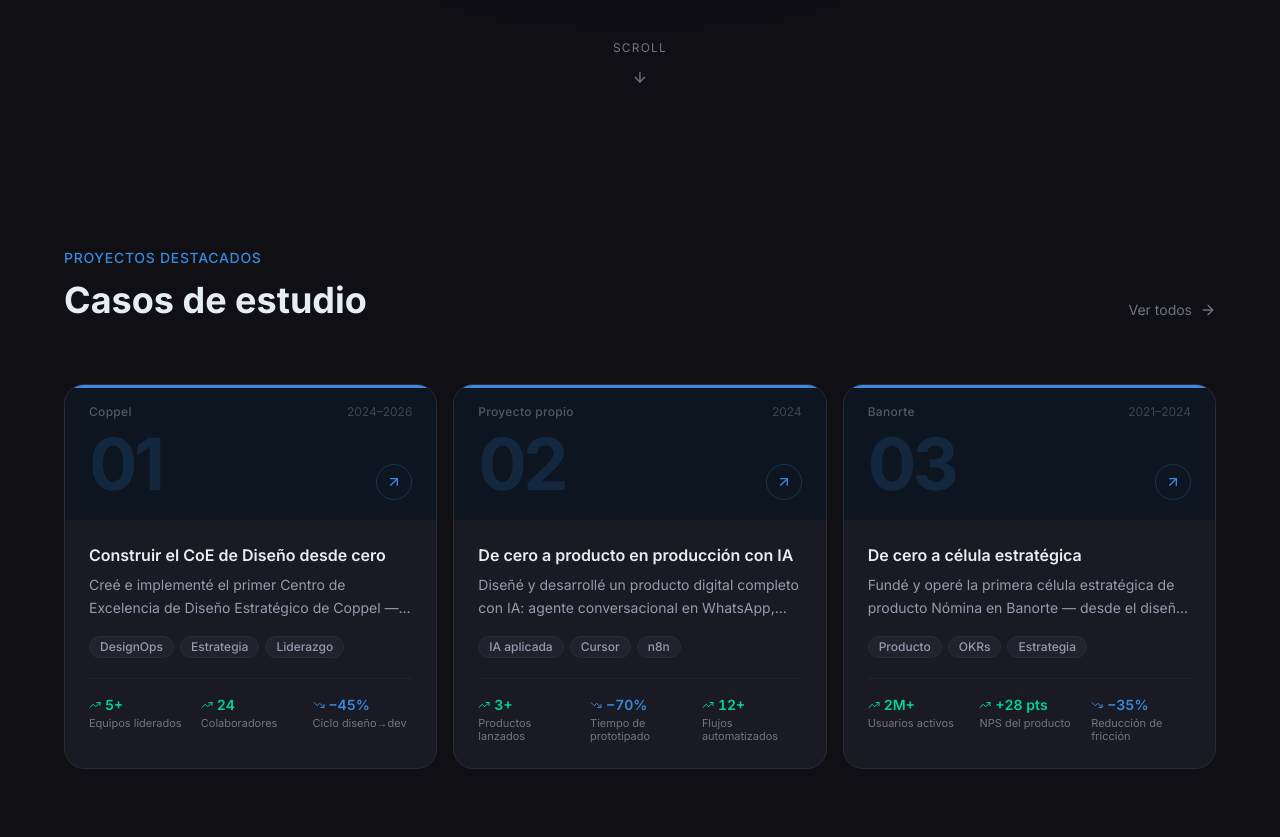
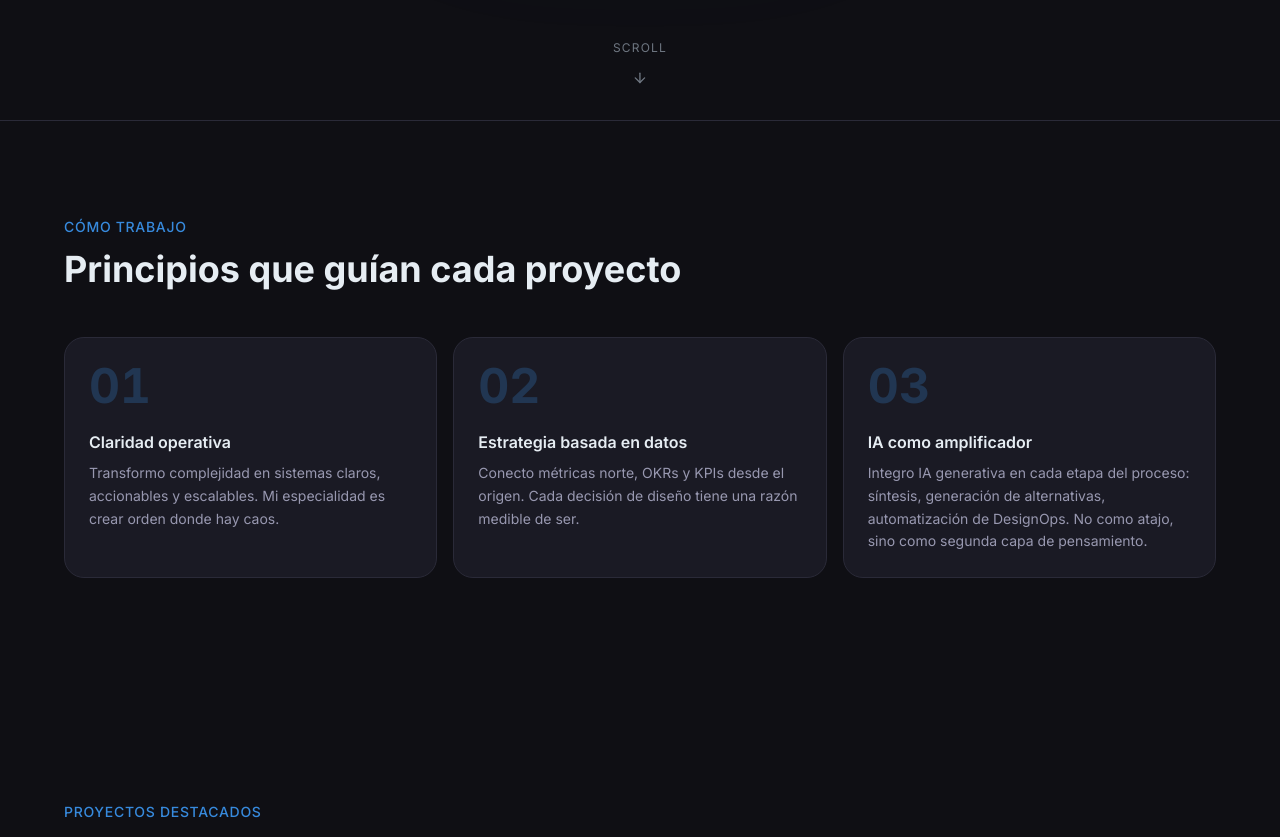
Before and after one commit to pablo-nava-heras/pablo-nava-portfolio, a Next.js app: page / in a window 1280 px wide. Shown: the part 680-1517 px from the top of the page. Built offline with nearby package versions, Linux system fonts and the light colour scheme.

Commit message:
Add HowIWork section to home

```diff
--- a/app/page.tsx
+++ b/app/page.tsx
@@ -1,5 +1,6 @@
 import { Nav } from '@/components/Nav'
 import { Hero } from '@/components/Hero'
+import { HowIWork } from '@/components/HowIWork'
 import { CaseStudies } from '@/components/CaseStudies'
 import { Testimonials } from '@/components/Testimonials'
 import { HomeCTA } from '@/components/HomeCTA'
@@ -11,6 +12,7 @@ export default function Home() {
       <Nav />
       <main>
         <Hero />
+        <HowIWork />
         <CaseStudies />
         <Testimonials />
         <HomeCTA />
--- /dev/null
+++ b/components/HowIWork.tsx
@@ -0,0 +1,67 @@
+'use client'
+
+import { motion } from 'framer-motion'
+
+const principles = [
+  {
+    number: '01',
+    title: 'Claridad operativa',
+    description: 'Transformo complejidad en sistemas claros, accionables y escalables. Mi especialidad es crear orden donde hay caos.',
+  },
+  {
+    number: '02',
+    title: 'Estrategia basada en datos',
+    description: 'Conecto métricas norte, OKRs y KPIs desde el origen. Cada decisión de diseño tiene una razón medible de ser.',
+  },
+  {
+    number: '03',
+    title: 'IA como amplificador',
+    description: 'Integro IA generativa en cada etapa del proceso: síntesis, generación de alternativas, automatización de DesignOps. No como atajo, sino como segunda capa de pensamiento.',
+  },
+]
+
+export function HowIWork() {
+  return (
+    <section className="px-6 py-24 border-t border-border-default">
+      <div className="max-w-6xl mx-auto">
+        <motion.div
+          initial={{ opacity: 0, y: 20 }}
+          whileInView={{ opacity: 1, y: 0 }}
+          viewport={{ once: true }}
+          transition={{ duration: 0.5 }}
+          className="mb-12"
+        >
+          <p className="text-accent text-sm font-medium tracking-wider uppercase mb-3">
+            Cómo trabajo
+          </p>
+          <h2 className="text-3xl sm:text-4xl font-bold text-on-surface">
+            Principios que guían cada proyecto
+          </h2>
+        </motion.div>
+
+        <div className="grid grid-cols-1 md:grid-cols-3 gap-4">
+          {principles.map((p, i) => (
+            <motion.div
+              key={p.number}
+              initial={{ opacity: 0, y: 24 }}
+              whileInView={{ opacity: 1, y: 0 }}
+              viewport={{ once: true }}
+              transition={{ duration: 0.5, delay: i * 0.1, ease: [0.22, 1, 0.36, 1] as [number, number, number, number] }}
+              className="p-6 bg-surface-secondary border border-border-default rounded-2xl"
+            >
+              <span className="block text-5xl font-bold tabular-nums leading-none mb-5 text-accent/25 select-none">
+                {p.number}
+              </span>
+              <h3 className="text-base font-semibold text-on-surface mb-2">
+                {p.title}
+              </h3>
+              <p className="text-sm text-on-surface-secondary leading-relaxed">
+                {p.description}
+              </p>
+            </motion.div>
+          ))}
+        </div>
+      </div>
+    </section>
+  )
+}
```
